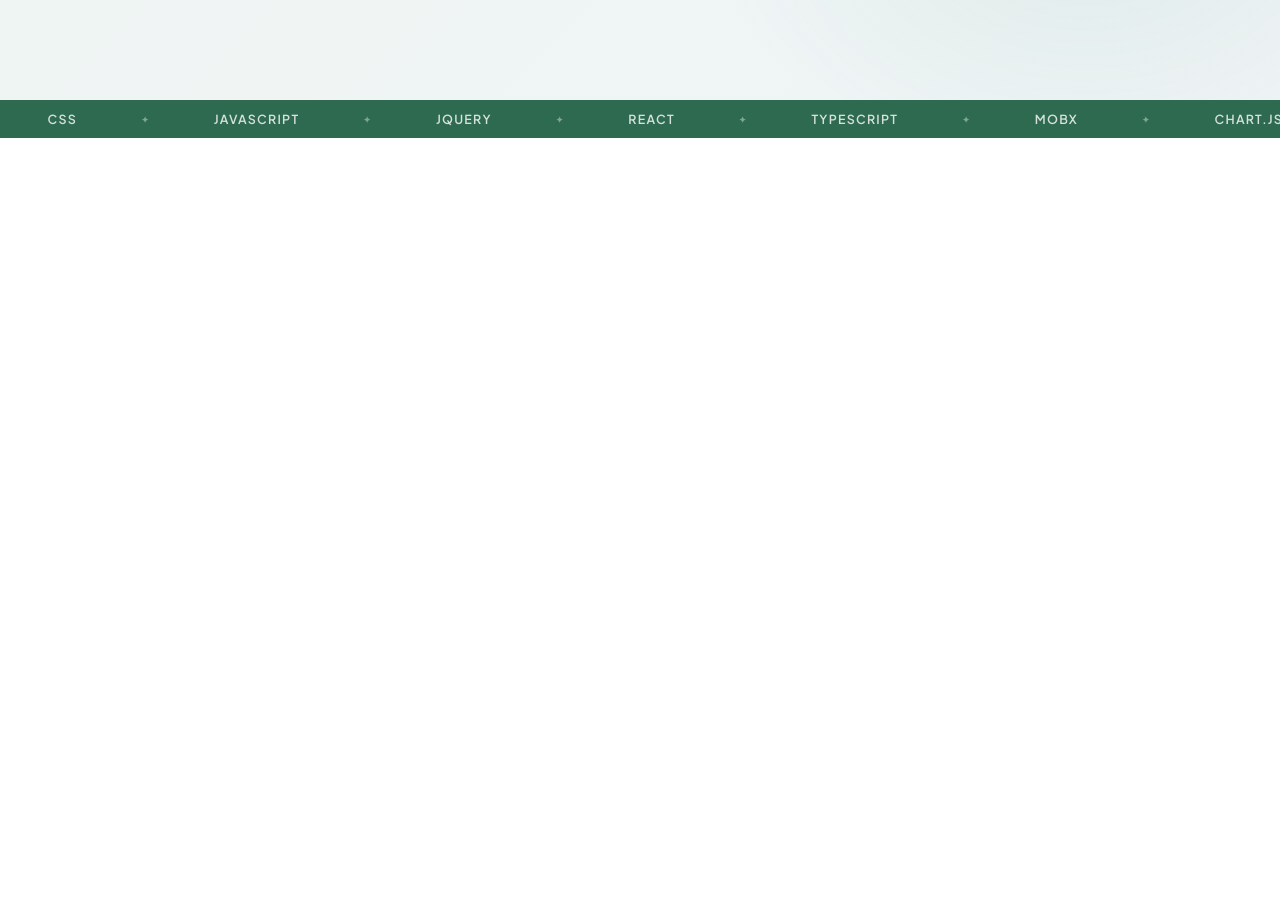
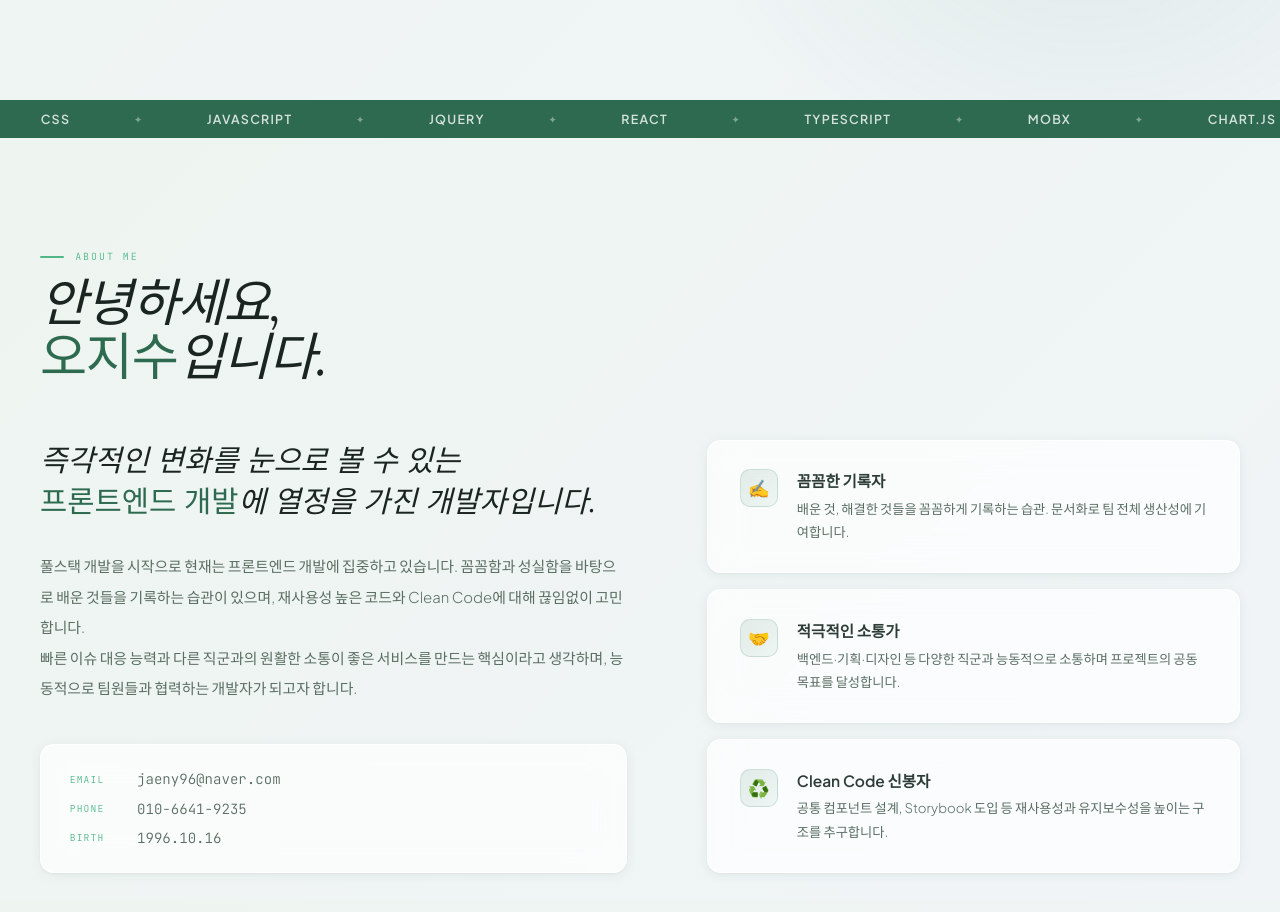
Before and after one commit to jaeny622/jaeny622.github.io, a React (Vite) app: page / in a window 1280 px wide. Shown: the part 700-1612 px from the top of the page. Before the commit the page ends 838 px from the top, so only its background shows below. Built offline with nearby package versions, Linux system fonts and the light colour scheme.

Commit message:
[feat] About 영역 구현 - 타이틀 멘트 구현 - 서브 키워드 카드 구현 - 인적사항 기재 - 세미콜론 누락부분 추가 - Static Data 파일 작성 - Card Data Type 작성 - 공통 스타일 styled-components 이용 ts 파일 작성

```diff
--- a/src/App.tsx
+++ b/src/App.tsx
@@ -1,8 +1,9 @@
-import Cursor    from '@/components/layout/Cursor'
-import Navbar    from '@/components/layout/Navbar'
+import Cursor    from '@/components/layout/Cursor';
+import Navbar    from '@/components/layout/Navbar';
+import About from '@/components/sections/About';
 
-import Intro       from '@/components/sections/Intro'
-import Marquee       from '@/components/sections/Marquee'
+import Intro       from '@/components/sections/Intro';
+import Marquee       from '@/components/sections/Marquee';
 
 export default function App() {
   return (
@@ -12,7 +13,8 @@ export default function App() {
       <main>
         <Intro />
         <Marquee />
+        <About />
       </main>
     </>
-  )
+  );
 }
--- a/src/components/layout/Navbar.tsx
+++ b/src/components/layout/Navbar.tsx
@@ -30,7 +30,7 @@ export default function Navbar() {
           </S.Link>
         ))}
       </S.Links>
-      <S.Hamburger $open={open} onClick={() => setOpen(v=>!v)} aria-label="메뉴">
+      <S.Hamburger $open={open} onClick={() => setOpen(v => !v)} aria-label="메뉴">
         <span /><span /><span />
       </S.Hamburger>
     </S.Nav>
--- /dev/null
+++ b/src/components/sections/About.styles.ts
@@ -0,0 +1,132 @@
+import styled from 'styled-components';
+
+export const Grid = styled.div`
+  display: grid;
+  grid-template-columns: 1.1fr 1fr;
+  gap: 5rem;
+  align-items: start;
+
+  @media (max-width:900px) {
+    grid-template-columns: 1fr;
+    gap: 3rem;
+  }
+`;
+
+export const TopComment = styled.p`
+  margin-bottom: 1.8rem;
+
+  font-family: var(--fi);
+  font-style: italic;
+  font-size: 1.85rem;
+  line-height: 1.4;
+  color: var(--ink);
+
+  & em {
+      font-style: normal;
+      color: var(--accent);
+    }
+`;
+
+export const BodyComment = styled.p`
+  margin-bottom: 2.5rem;
+
+  font-size: .93rem;
+  line-height: 2.05;
+  color: var(--mid);
+`;
+
+export const Contact = styled.div`
+  display: flex;
+  flex-direction: column;
+  gap: .7rem;
+
+  background: var(--surface);
+  backdrop-filter: var(--blur);
+  border: 1px solid var(--border);
+  border-radius: 14px;
+  padding: 1.6rem 1.8rem;
+  box-shadow: var(--sh-sm);
+`;
+
+export const Item = styled.div`
+  display: flex;
+  align-items: center;
+  gap: 1.2rem;
+`;
+
+export const ItemLabel = styled.span`
+  width: 48px;
+  flex-shrink: 0;
+
+  font-family: var(--fm);
+  font-size: .6rem;
+  letter-spacing: .12em;
+  text-transform: uppercase;
+  color: var(--accent-xl);
+`;
+
+export const ItemValue = styled.span`
+  font-size: .88rem;
+  color: var(--mid);
+  font-family: var(--fm);
+
+  & a:hover {
+    color: var(--accent);
+  }
+`;
+
+export const CardBox = styled.div`
+  display: flex;
+  flex-direction: column;
+  gap: 1rem;
+`;
+export const Card = styled.div`
+  display: flex;
+  gap: 1.2rem;
+  align-items: flex-start;
+  padding: 1.8rem 2rem;
+
+  background: var(--surface);
+  backdrop-filter: var(--blur);
+  border: 1px solid var(--border);
+  border-radius: 14px;
+  box-shadow: var(--sh-sm);
+
+  transition: transform .28s var(--ease), box-shadow .28s, border-color .22s;
+
+  &:hover {
+    box-shadow: var(--sh);
+    border-color: rgba(82, 183, 136, .4);
+
+    transform: translateY(-4px);
+  }
+`;
+
+export const Icon = styled.div`
+  width: 38px;
+  height: 38px;
+
+  display: flex;
+  align-items: center;
+  justify-content: center;
+  flex-shrink: 0;
+
+  border-radius: 10px;
+  background: linear-gradient(135deg, rgba(45, 106, 79, .12),rgba(82, 183, 136, .08));
+  border: 1px solid rgba(45, 106, 79, .15);
+  font-size: 1.1rem;
+`;
+
+export const CardTitle = styled.div`
+  margin-bottom: .35rem;
+
+  font-size: .97rem;
+  font-weight: 600;
+  color: var(--ink2);
+`;
+
+export const CardDesc = styled.p`
+  font-size: .83rem;
+  line-height: 1.75;
+  color: var(--mid);
+`;
--- /dev/null
+++ b/src/components/sections/About.tsx
@@ -0,0 +1,50 @@
+import { useReveal } from '@/hooks/useReveal';
+
+import * as C from '@/styles/Common.styles';
+import * as S from '@/components/sections/About.styles';
+
+import { ABOUT_CARDS } from '@/data/portfolio';
+
+export default function About() {
+  const ref = useReveal();
+  return (
+    <section id="about">
+      <C.SectionWrap>
+        <C.Eyebrow>About Me</C.Eyebrow>
+        <C.SectionTitle>안녕하세요,<br/><em>오지수</em>입니다.</C.SectionTitle>
+        <S.Grid ref={ref}>
+          <div>
+            <S.TopComment>
+              즉각적인 변화를 눈으로 볼 수 있는<br/>
+              <em>프론트엔드 개발</em>에 열정을 가진 개발자입니다.
+            </S.TopComment>
+            <S.BodyComment>
+              풀스택 개발을 시작으로 현재는 프론트엔드 개발에 집중하고 있습니다.
+              꼼꼼함과 성실함을 바탕으로 배운 것들을 기록하는 습관이 있으며,
+              재사용성 높은 코드와 Clean Code에 대해 끊임없이 고민합니다.
+              <br/>
+              빠른 이슈 대응 능력과 다른 직군과의 원활한 소통이 좋은 서비스를 만드는
+              핵심이라고 생각하며, 능동적으로 팀원들과 협력하는 개발자가 되고자 합니다.
+            </S.BodyComment>
+            <S.Contact>
+              <S.Item><S.ItemLabel>email</S.ItemLabel><S.ItemValue><a href="mailto:jaeny96@naver.com">jaeny96@naver.com</a></S.ItemValue></S.Item>
+              <S.Item><S.ItemLabel>phone</S.ItemLabel><S.ItemValue>010-6641-9235</S.ItemValue></S.Item>
+              <S.Item><S.ItemLabel>birth</S.ItemLabel><S.ItemValue>1996.10.16</S.ItemValue></S.Item>
+            </S.Contact>
+          </div>
+          <S.CardBox className='js-reveal' style={{ transitionDelay:'100ms' }}>
+            {ABOUT_CARDS.map(c => (
+              <S.Card key={c.title} data-cur="">
+                <S.Icon>{c.icon}</S.Icon>
+                <div>
+                  <S.CardTitle>{c.title}</S.CardTitle>
+                  <S.CardDesc>{c.desc}</S.CardDesc>
+                </div>
+              </S.Card>
+            ))}
+          </S.CardBox>
+        </S.Grid>
+      </C.SectionWrap>
+    </section>
+  )
+}
--- a/src/components/sections/Intro.tsx
+++ b/src/components/sections/Intro.tsx
@@ -1,6 +1,6 @@
-import * as S from './Intro.styles';
+import * as S from '@/components/sections/Intro.styles';
 
-const TECH_PILLS = ['HTML', 'CSS', 'JavaScript', 'JQuery', 'React', 'TypeScript', 'MobX', 'Chart.js', 'D3.js', 'Billboard.js', 'Amcharts', 'Storybook', 'Vite', 'Styled-components'];
+import { TECH_PILLS } from '@/data/portfolio';
 
 const STATS = [
   { num: '5', sup: '+', label: 'Years Exp' },
--- a/src/components/sections/Marquee.tsx
+++ b/src/components/sections/Marquee.tsx
@@ -1,6 +1,6 @@
 import * as S from '@/components/sections/Marquee.styles';
 
-const MARQUEE_ITEMS = ['HTML', 'CSS', 'JavaScript', 'JQuery', 'React', 'TypeScript', 'MobX', 'Chart.js', 'D3.js', 'Billboard.js', 'amCharts', 'Storybook', 'Vite', 'Webpack','Styled-components', 'REST API'];
+import { MARQUEE_ITEMS } from '@/data/portfolio';
 
 export default function Marquee() {
   const items = [...MARQUEE_ITEMS, ...MARQUEE_ITEMS];
--- /dev/null
+++ b/src/data/portfolio.ts
@@ -0,0 +1,10 @@
+import type { AboutCard } from '@/types'
+
+export const MARQUEE_ITEMS = ['HTML', 'CSS', 'JavaScript', 'JQuery', 'React', 'TypeScript', 'MobX', 'Chart.js', 'D3.js', 'Billboard.js', 'AmCharts', 'Storybook', 'Vite', 'Webpack', 'Styled-components','REST API'];
+export const TECH_PILLS = ['HTML', 'CSS', 'JavaScript', 'JQuery', 'React', 'TypeScript', 'MobX', 'Chart.js', 'D3.js', 'Billboard.js', 'Amcharts', 'Storybook', 'Vite', 'Styled-components'];
+
+export const ABOUT_CARDS: AboutCard[] = [
+  { icon: '✍️', title: '꼼꼼한 기록자',     desc: '배운 것, 해결한 것들을 꼼꼼하게 기록하는 습관. 문서화로 팀 전체 생산성에 기여합니다.' },
+  { icon: '🤝', title: '적극적인 소통가',   desc: '백엔드·기획·디자인 등 다양한 직군과 능동적으로 소통하며 프로젝트의 공동 목표를 달성합니다.' },
+  { icon: '♻️', title: 'Clean Code 신봉자', desc: '공통 컴포넌트 설계, Storybook 도입 등 재사용성과 유지보수성을 높이는 구조를 추구합니다.' },
+]
--- /dev/null
+++ b/src/hooks/useReveal.ts
@@ -0,0 +1,22 @@
+import { useEffect, useRef } from 'react';
+
+export function useReveal(selector = '.js-reveal') {
+  const ref = useRef<HTMLDivElement>(null);
+
+  useEffect(() => {
+    const root = ref.current;
+    if (!root) return;
+    const obs = new IntersectionObserver(
+      entries => entries.forEach(e => {
+        if (e.isIntersecting) {
+          e.target.classList.add('visible');
+          obs.unobserve(e.target);
+        }
+      }), { threshold: 0.08 }
+    );
+    root.querySelectorAll(selector).forEach(el => obs.observe(el));
+    return () => obs.disconnect();
+  }, [selector]);
+
+  return ref;
+}
--- /dev/null
+++ b/src/styles/Common.styles.ts
@@ -0,0 +1,49 @@
+import styled from 'styled-components';
+
+export const SectionWrap = styled.div`
+    max-width: 1300px;
+    margin: 0 auto;
+    padding: 7rem 2.5rem;
+
+    position: relative;
+    z-index: 1;
+`;
+
+export const Eyebrow = styled.p`
+    font-family: var(--fm);
+    font-size: .62rem;
+    letter-spacing: .2em;
+    text-transform: uppercase;
+    color: var(--accent-xl);
+
+    display: flex;
+    align-items: center;
+    gap: .7rem;
+    margin-bottom: .8rem;
+
+    &::before {
+    content:'';
+    width:24px;
+    height:1.5px;
+
+    background:var(--accent-xl);
+    border-radius:2px;
+    }
+`;
+
+export const SectionTitle = styled.h2`
+    font-family: var(--fi);
+    font-weight: 400;
+    font-style: italic;
+    font-size: clamp(2.2rem,4vw,3.8rem);
+    letter-spacing: -.025em;
+    line-height: 1.05;
+    color: var(--ink);
+
+    margin-bottom: 3.5rem;
+
+    & em {
+        font-style: normal;
+        color: var(--accent);
+    }
+`;
--- /dev/null
+++ b/src/types/index.ts
@@ -0,0 +1,5 @@
+export interface AboutCard {
+  icon: string;
+  title: string;
+  desc: string
+}
```
Also changed, not shown: src/main.tsx (+7 -5 lines).
